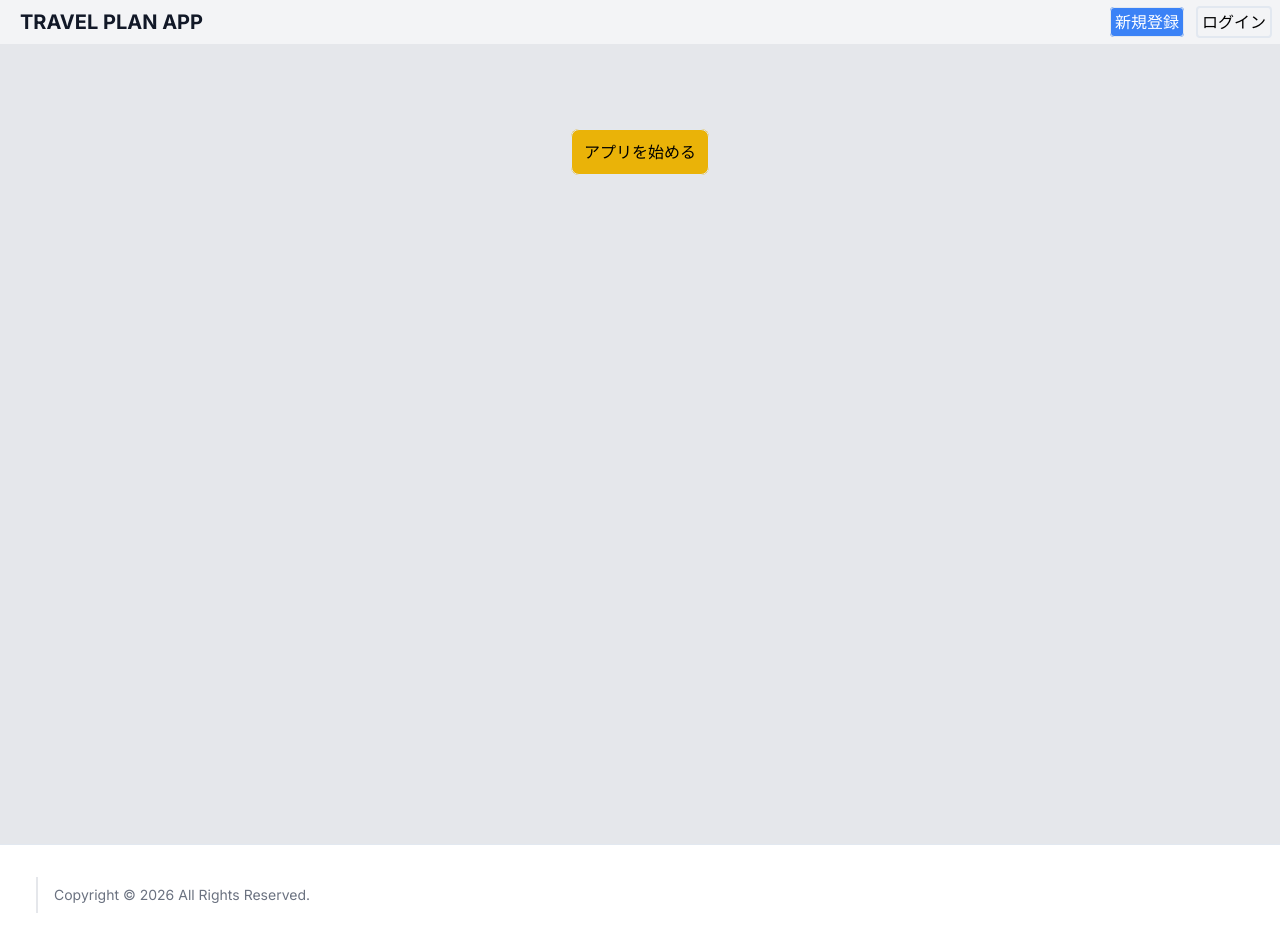
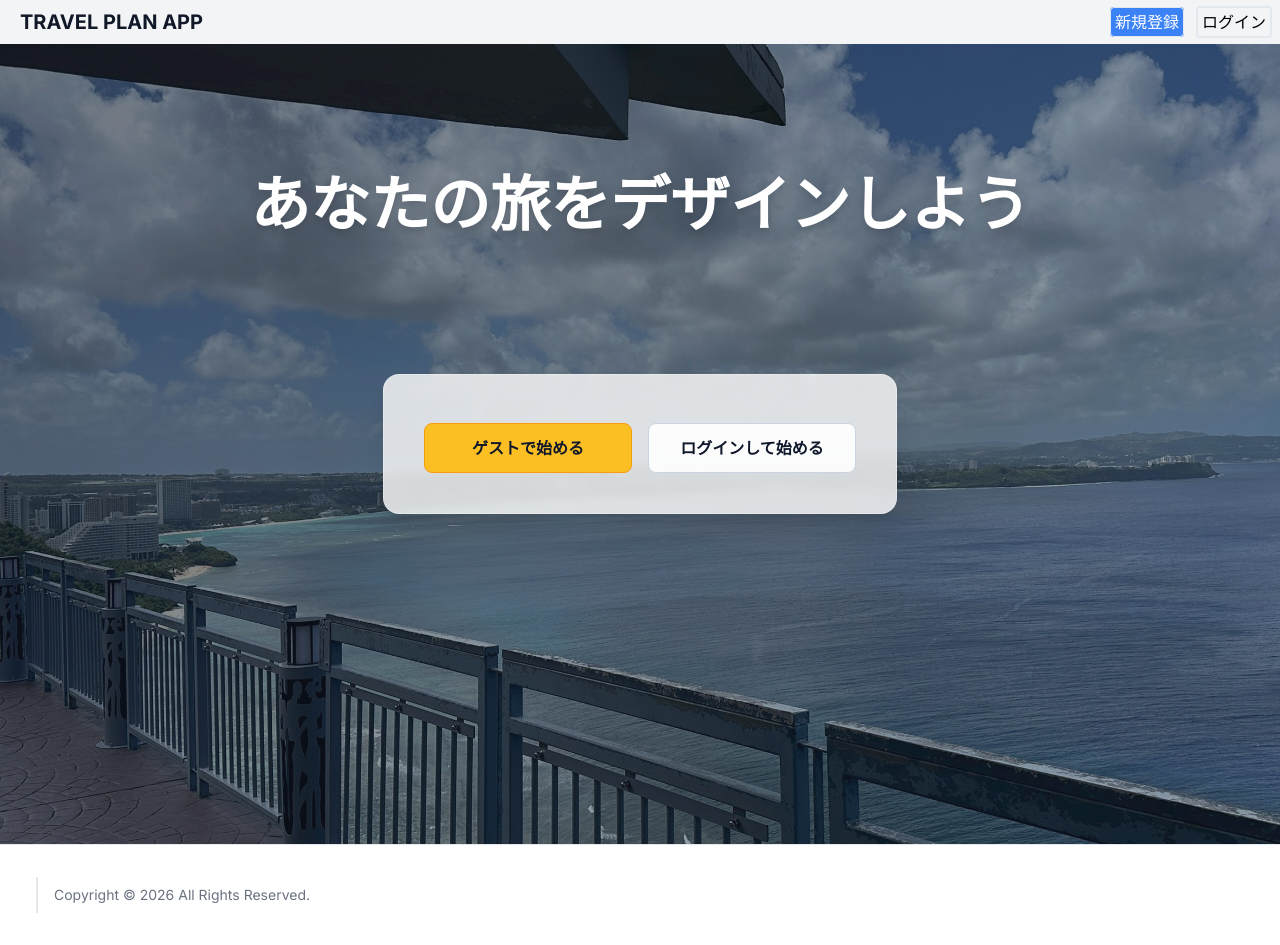
Before and after one commit to tomoyay1622/travel-plan-app, a Next.js app: page / in a window 1280 px wide. Built offline with nearby package versions, Linux system fonts and the light colour scheme; no server answers.

Commit message:
guest mode only

```diff
--- a/src/app/page.tsx
+++ b/src/app/page.tsx
@@ -26,29 +26,59 @@ export default function Home() {
   return (
     <>
       {/* <title>top | travel-plan-app </title> */}
-      <main className='min-h-screen flex flex-col items-center gap-3 p-10 md:p-24'>
+      <main className='relative isolate min-h-screen overflow-hidden bg-slate-100'>
+        <div
+          className='absolute inset-0 z-0 bg-cover bg-center'
+          style={{
+            backgroundImage:
+              "linear-gradient(135deg, rgba(15,23,42,0.6), rgba(30,41,59,0.35)), url('/backpicture1.jpg')",
+          }}
+        />
+        <div className='absolute inset-x-0 top-0 z-5 flex h-80 items-center justify-center pointer-events-none'>
+          <h1 className='text-5xl font-bold text-white text-center drop-shadow-lg px-6 md:text-6xl'>
+            あなたの旅をデザインしよう
+          </h1>
+        </div>
+        <div className='relative z-10 mx-auto flex min-h-screen w-full max-w-4xl flex-col items-center justify-center px-6 py-16'>
+          <div className='rounded-2xl border border-white/30 bg-white/80 px-6 py-10 text-center shadow-xl backdrop-blur-sm sm:px-10'>
         {/* <h1 className='m-10'>
           アクセス時刻：{1 + now.getMonth()}月{now.getDate()}日{now.getHours()}時{now.getMinutes()}
           分
         </h1> */}
         {isLoggedIn ? (
-          <>
-            <Link href={'/project'}>
-              <span className='m-10 p-3 rounded-lg border bg-yellow-500 hover:shadow'>
-                プロジェクト一覧へ
-              </span>
+          <div className='mt-2 flex flex-col items-center gap-4 sm:flex-row'>
+            <Link
+              href={'/project'}
+              className='inline-flex min-w-52 items-center justify-center rounded-lg border border-amber-500 bg-amber-400 px-6 py-3 font-semibold text-slate-900 transition hover:-translate-y-0.5 hover:bg-amber-300 hover:shadow-md'
+            >
+              プロジェクト一覧へ
             </Link>
-            <Button variant='ghost' className='m-5 border-lg bg-white' onClick={handleSignout}>
+            <Button
+              variant='ghost'
+              className='min-w-52 border border-slate-300 bg-white/90 px-6 py-3 hover:bg-white'
+              onClick={handleSignout}
+            >
               ログアウト
             </Button>
-          </>
+          </div>
         ) : (
-          <Link href={'/signin'}>
-            <span className='m-10 p-3 rounded-lg border bg-yellow-500 hover:shadow'>
-              アプリを始める
-            </span>
-          </Link>
+          <div className='mt-2 flex flex-col items-center gap-4 sm:flex-row'>
+            <Link
+              href={'/project'}
+              className='inline-flex min-w-52 items-center justify-center rounded-lg border border-amber-500 bg-amber-400 px-6 py-3 font-semibold text-slate-900 transition hover:-translate-y-0.5 hover:bg-amber-300 hover:shadow-md'
+            >
+              ゲストで始める
+            </Link>
+            <Link
+              href={'/signin'}
+              className='inline-flex min-w-52 items-center justify-center rounded-lg border border-slate-300 bg-white/90 px-6 py-3 font-semibold text-slate-900 transition hover:-translate-y-0.5 hover:bg-white hover:shadow-md'
+            >
+              ログインして始める
+            </Link>
+          </div>
         )}
+          </div>
+        </div>
       </main>
     </>
   )
--- a/src/app/project/[id]/page.tsx
+++ b/src/app/project/[id]/page.tsx
@@ -1,6 +1,5 @@
 'use client'
 
-import useSWR from 'swr'
 import { useState, useEffect } from 'react'
 import { compareAsc, parse } from 'date-fns'
 import { v4 as uuidv4 } from 'uuid'
@@ -16,13 +15,14 @@ import {
   AccordionItem,
   AccordionTrigger,
 } from '@/components/ui/accordion'
-import Link from 'next/link'
+// import { useRouter } from 'next/navigation'
 import type { Project, ProjectDate } from '@/model/Project'
 import { doc, getDoc, setDoc, onSnapshot } from 'firebase/firestore'
 import { db } from '@/lib/firebase'
-import { useAuth } from '@/features/context/AuthContext'
+// import { useAuth } from '@/features/context/AuthContext'
 
 export default function ProjectDetail({ params }: { params: { id: string } }) {
+  // const router = useRouter()
   // const {
   //   data: project,
   //   error,
@@ -39,7 +39,7 @@ export default function ProjectDetail({ params }: { params: { id: string } }) {
   // )
   const [data, setData] = useState<Project | null>(null)
   const docRef = doc(db, 'project', params.id)
-  const { isLoggedIn, isAuthLoading } = useAuth()
+  // const { isLoggedIn, isAuthLoading } = useAuth()
 
   // Firestoreからデータを取得する関数
   const fetchData = async () => {
@@ -69,6 +69,16 @@ export default function ProjectDetail({ params }: { params: { id: string } }) {
     }
   }, [])
 
+  // function requireSignInForSave() {
+  //   if (isLoggedIn) {
+  //     return true
+  //   }
+  //
+  //   alert('保存するにはサインインが必要です。')
+  //   router.push('/signin')
+  //   return false
+  // }
+
   async function createSchedule(
     dateId: string,
     startTime: string,
@@ -79,6 +89,10 @@ export default function ProjectDetail({ params }: { params: { id: string } }) {
     if (!data) {
       return
     }
+    // if (!requireSignInForSave()) {
+    //   return
+    // }
+
     const id = uuidv4()
     const newSchedule = {
       ...data,
@@ -110,6 +124,10 @@ export default function ProjectDetail({ params }: { params: { id: string } }) {
     if (!data) {
       return
     }
+    // if (!requireSignInForSave()) {
+    //   return
+    // }
+
     const newSchedule = {
       ...data,
       projectSchedules: [
@@ -133,6 +151,10 @@ export default function ProjectDetail({ params }: { params: { id: string } }) {
     if (!data) {
       return
     }
+    // if (!requireSignInForSave()) {
+    //   return
+    // }
+
     const newSchedule = {
       ...data,
       projectSchedules: data.projectSchedules.filter(
@@ -152,6 +174,10 @@ export default function ProjectDetail({ params }: { params: { id: string } }) {
     if (!data) {
       return
     }
+    // if (!requireSignInForSave()) {
+    //   return
+    // }
+
     const newSchedule = {
       ...data,
       title,
@@ -178,20 +204,9 @@ export default function ProjectDetail({ params }: { params: { id: string } }) {
   //   return null
   // }
 
-  if (isAuthLoading) {
-    return <main className='flex flex-col items-center min-h-screen m-24'>認証確認中でござる</main>
-  }
-
-  if (!isLoggedIn) {
-    return (
-      <main className='flex flex-col items-center min-h-screen m-24'>
-        <span className='p-5 sm:p-16'>サインアウト中</span>
-        <Link href={'/signin'}>
-          <span className='m-10 p-3 rounded-lg border bg-yellow-500'>サインインへ</span>
-        </Link>
-      </main>
-    )
-  }
+  // if (isAuthLoading) {
+  //   return <main className='flex flex-col items-center min-h-screen m-24'>認証確認中でござる</main>
+  // }
 
   if (!data) {
     return (
@@ -204,6 +219,11 @@ export default function ProjectDetail({ params }: { params: { id: string } }) {
       {/* <title>{project.title} | travel-plan-app</title> */}
       <main>
         <section className='sm:p-10 min-h-screen '>
+          {/* {!isLoggedIn && (
+            <div className='mb-4 rounded-md border border-dashed border-yellow-500 bg-yellow-50 p-3 text-sm'>
+              ゲストモードで閲覧中です。保存するにはサインインしてください。
+            </div>
+          )} */}
           <div className='flex justify-between p-3 bg-gray-200'>
             <h1 className='flex items-center h-[50px] text-xl sm:text-3xl font-bold ml-2 sm:mb-4'>
               {data.title}
--- a/src/app/project/page.tsx
+++ b/src/app/project/page.tsx
@@ -1,30 +1,18 @@
 'use client'
 
-import useSWR from 'swr'
 import { useState, useEffect } from 'react'
 import { useRouter } from 'next/navigation'
 import { ProjectCard } from '@/components/project/ProjectCard'
 import { ProjectCreateDialog } from '@/components/project/ProjectCreateDialog'
 import type { Project, ProjectDate } from '@/model/Project'
-import { useAuth } from '@/features/context/AuthContext'
-import { setTimeout } from 'timers'
+// import { useAuth } from '@/features/context/AuthContext'
 import { query, collection, doc, getDocs, setDoc, onSnapshot } from 'firebase/firestore'
 import { db } from '@/lib/firebase'
 import { v4 as uuidv4 } from 'uuid'
-import Link from 'next/link'
 
 export default function ProjectList() {
   const router = useRouter()
-  const { isLoggedIn, isAuthLoading } = useAuth()
-
-  // if (!isLoggedIn) {
-  //   setTimeout(() => router.push('/signin'), 2000)
-  //   return (
-  //     <main className='flex flex-col items-center min-h-screen m-24'>
-  //       ログインしていないため、ログインページへ移動します。
-  //     </main>
-  //   )
-  // }
+  // const { isLoggedIn, isAuthLoading } = useAuth()
 
   // const {
   //   data: projects,
@@ -71,7 +59,21 @@ export default function ProjectList() {
     }
   }, [])
 
+  // function requireSignInForSave() {
+  //   if (isLoggedIn) {
+  //     return true
+  //   }
+  //
+  //   alert('保存するにはサインインが必要です。')
+  //   router.push('/signin')
+  //   return false
+  // }
+
   async function createProject(title: string, description: string, dates: ProjectDate[]) {
+    // if (!requireSignInForSave()) {
+    //   return
+    // }
+
     const id = uuidv4()
     const newDocRef = doc(db, 'project', id)
     try {
@@ -106,32 +108,34 @@ export default function ProjectList() {
     //   })
   }
 
-  if (isAuthLoading) {
-    return <main className='flex flex-col items-center min-h-screen m-24'>認証確認中でござる</main>
-  }
-
-  if (!isLoggedIn) {
-    return (
-      <main className='flex flex-col items-center min-h-screen m-24'>
-        <span className='m-5 sm:m-16'>ログアウト中（ログイン後にデータを取得できます）</span>
-        <Link href={'/signin'}>
-          <span className='m-10 p-3 rounded-lg border bg-yellow-500'>ログインへ</span>
-        </Link>
-      </main>
-    )
-  }
+  // if (isAuthLoading) {
+  //   return <main className='flex flex-col items-center min-h-screen m-24'>認証確認中</main>
+  // }
 
   if (!data) {
     return (
-      <main className='flex flex-col items-center min-h-screen m-24'>データ取得中でござる</main>
+      <main className='flex flex-col items-center min-h-screen m-24'>データ取得中</main>
     )
   }
 
   return (
     <>
       {/* <title>project | travel-plan-app</title> */}
-      <main>
-        <section className='flex flex-wrap min-h-screen items-start content-start justify-center md:justify-start gap-4 p-5 sm:p-10'>
+      <main className='relative isolate min-h-screen overflow-hidden bg-slate-100'>
+        <div
+          className='absolute inset-0 z-0 bg-cover bg-center'
+          style={{
+            backgroundImage:
+              "linear-gradient(135deg, rgba(15,23,42,0.4), rgba(30,41,59,0.2)), url('/backpicture2.jpg')",
+          }}
+        />
+        {/* {!isLoggedIn && (
+          <div className='mx-5 mt-5 rounded-md border border-dashed border-yellow-500 bg-yellow-50 p-3 text-sm'>
+            ゲストモードで閲覧中です。保存するにはサインインしてください。
+          </div>
+        )} */}
+
+        <section className='relative z-10 flex flex-wrap items-start content-start justify-center md:justify-start gap-4 p-5 sm:p-10'>
           {data.map((project: Project) => (
             <ProjectCard key={project.id} project={project} />
           ))}
```
